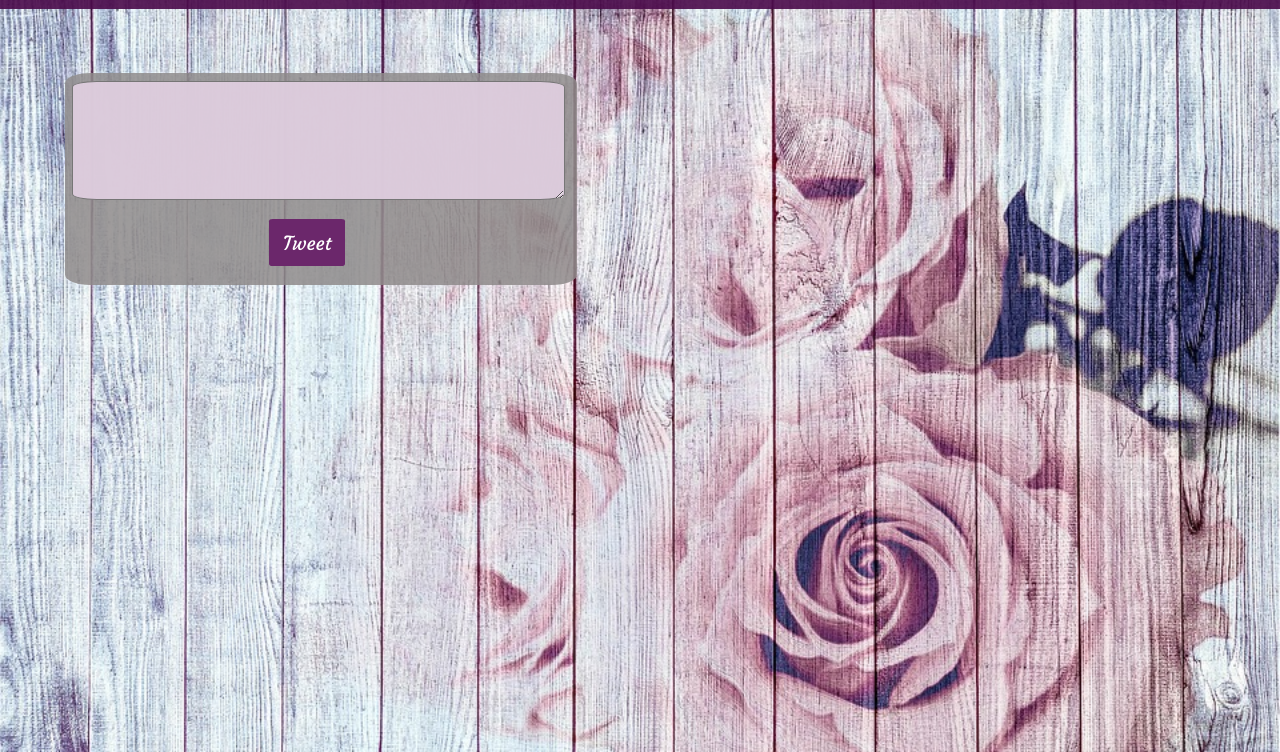
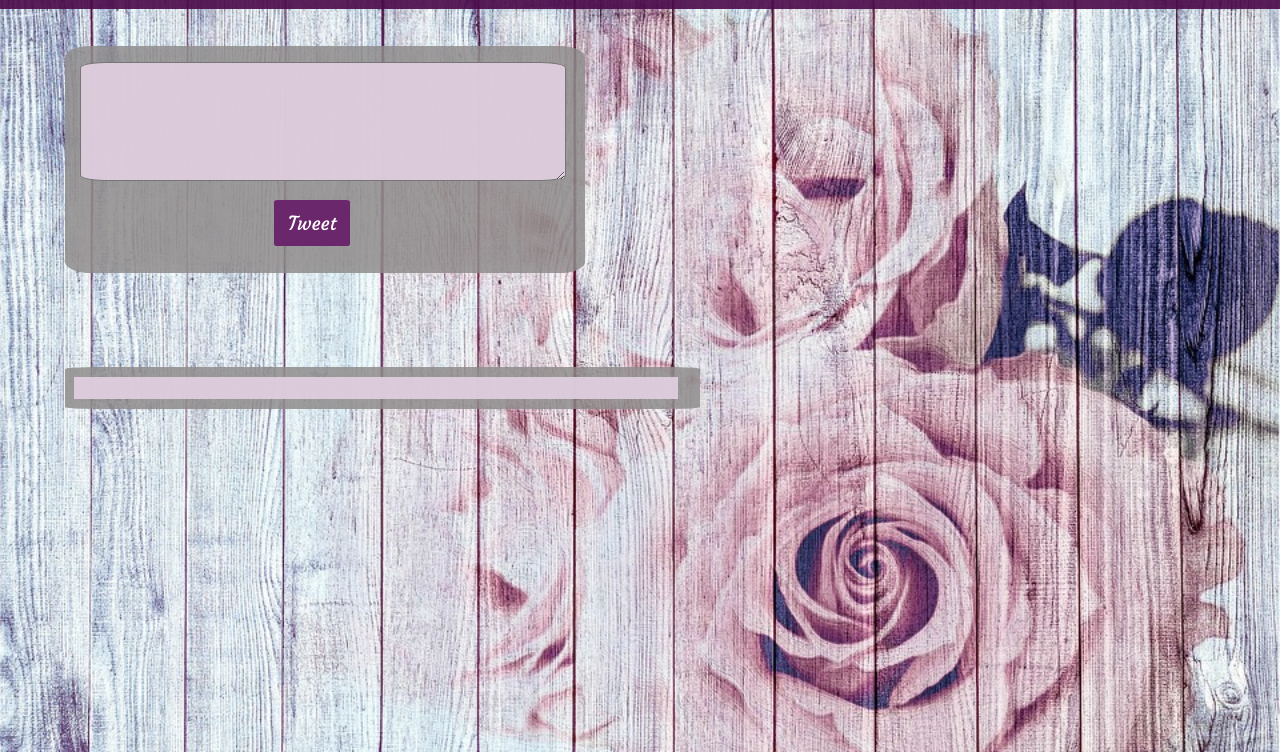
Before and after one commit to Clau1889/twitter-ejercicio, a plain HTML site: page index.html in a window 1280 px wide. Both pictures are taken after a click on the button "Tweet". Shown: the part 48-800 px from the top of the page. Drawn offline with Linux system fonts and the light colour scheme.

Commit message:
En este commit se sube la estructura, diseno y funcionalidad de la primera version 0.0.1 del ejercicio de replica

```diff
--- a/css/main.css
+++ b/css/main.css
@@ -12,6 +12,7 @@ body{
     position: fixed;
     top: 0;
     width:100%;
+    z-index: 1;
 }
 
 header nav{
@@ -37,8 +38,9 @@ header i{
     background-color: rgba(143, 139, 139, 0.836);
     border-radius: 5%;
     height: auto;
-    margin: 3cm 1.5cm;
-    position: absolute;
+    margin: 2.5cm 1.5cm;
+    padding: 2mm;
+    position: relative;
     width: 40%;
 }
 
@@ -76,3 +78,22 @@ div #cont-form{
     padding: 3mm;
     width: 2cm;
 }
+
+#parent-text{
+    background-color: rgba(143, 139, 139, 0.836);
+    border-radius: 5%;
+    height: auto;
+    margin: 0.1cm 1.5cm;
+    padding: 0.5mm;
+    position: relative;
+    width: 50%;
+}
+
+#paragraph{
+    background-color: rgba(223, 206, 223, 0.938);
+    height: auto;
+    margin: 2mm;
+    padding: 3mm;
+    width: 92%;
+    word-wrap: break-word;
+}
--- a/index.html
+++ b/index.html
@@ -18,14 +18,14 @@
         </nav>
     </header>
     <!--Crear contenido del body-->
-    <main>
+    <main id="main">
         <div id="parent-form">
             <form id="cont-form">
                 <textarea name="text" id="cont-text"></textarea>
                 <button id="tweet-button" type="button">Tweet</button>
             </form>
         </div>
-        <div id="parent-text"></div>
+        <!--<div id="parent-text"></div>-->
     </main>
     <script src="js/app.js"></script>
 </body>
--- a/js/app.js
+++ b/js/app.js
@@ -0,0 +1,27 @@
+//Variables Globales
+var tweetButton= document.getElementById("tweet-button");
+
+//Eventos agregados a mis variables globales
+tweetButton.addEventListener("click", getText);
+
+//funciones creadas
+function getText (){
+    //Crear elementos que me guarden lo del Text Area
+    var main= document.getElementById("main");
+    var parentText= document.createElement("div");
+        parentText.id= "parent-text";
+    var textArea= document.getElementById("cont-text").value;
+    var paragraphs= document.createElement('p');
+        paragraphs.id= "paragraph";
+    var childrenText= document.createTextNode(textArea);
+
+
+    //Definir lugar
+    paragraphs.appendChild(childrenText);
+    parentText.appendChild(paragraphs);
+    main.appendChild(parentText);
+
+
+    //limpiar textArea
+    document.getElementById("cont-text").value= "";
+};
```
